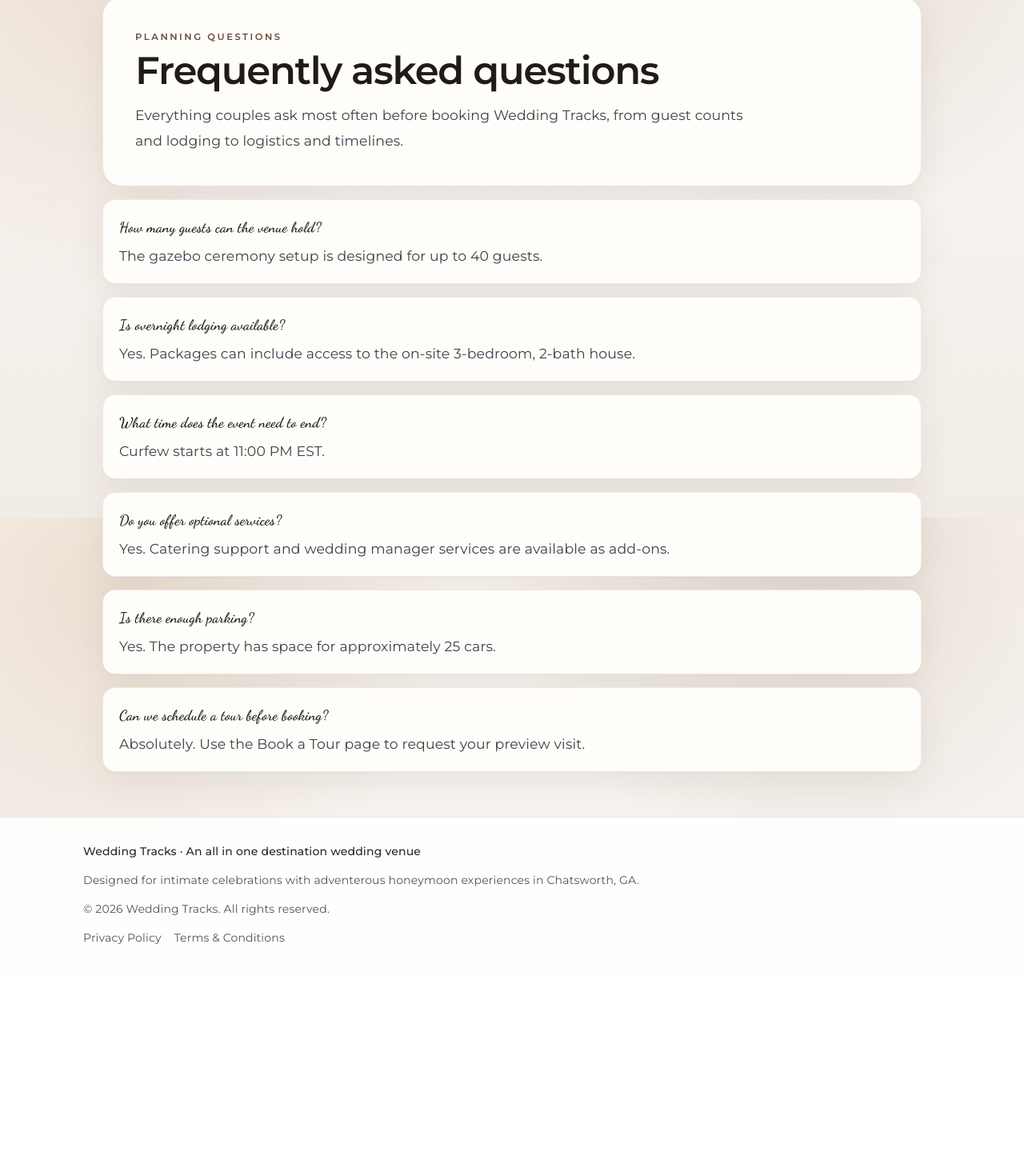
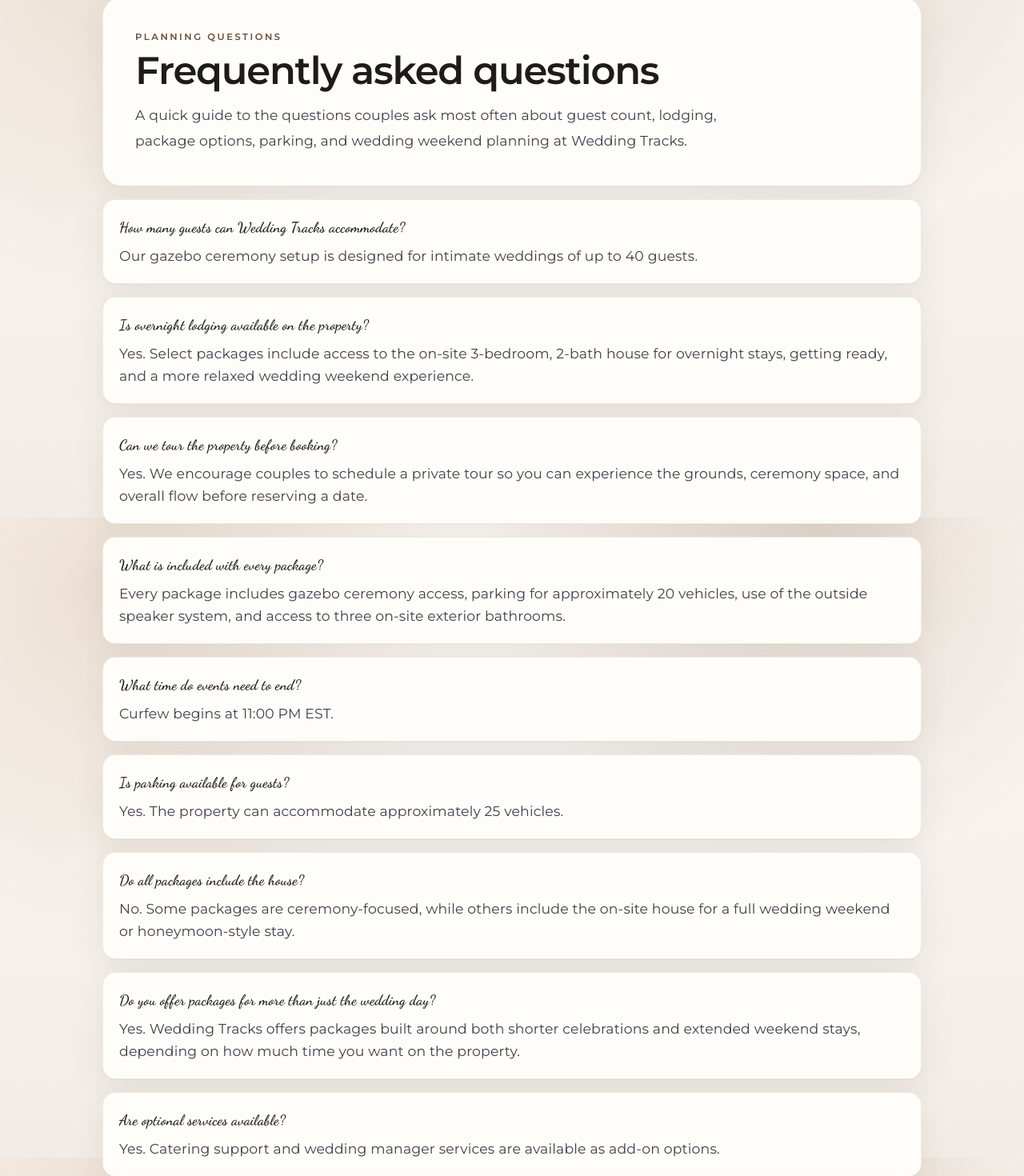
Before and after one commit to the-cloud-architect/tracks, a Next.js app: page /faq in a window 1280 px wide. Shown: the part 153-1623 px from the top of the page at 80% size. Before the commit the page ends 1367 px from the top, so only its background shows below. Built offline with nearby package versions, Linux system fonts and the light colour scheme; no server answers.

Commit message:
changed 2 lines

```diff
--- a/src/app/faq/page.tsx
+++ b/src/app/faq/page.tsx
@@ -3,33 +3,57 @@
 export const metadata: Metadata = {
   title: "FAQ | Wedding Tracks",
   description:
-    "Frequently asked questions about bookings, guest capacity, amenities, and policies at Wedding Tracks.",
+    "Answers to common questions about Wedding Tracks, including guest count, lodging, tours, parking, package details, and wedding weekend logistics.",
 };
 
 const faqs = [
   {
-    q: "How many guests can the venue hold?",
-    a: "The gazebo ceremony setup is designed for up to 40 guests.",
+    q: "How many guests can Wedding Tracks accommodate?",
+    a: "Our gazebo ceremony setup is designed for intimate weddings of up to 40 guests.",
   },
   {
-    q: "Is overnight lodging available?",
-    a: "Yes. Packages can include access to the on-site 3-bedroom, 2-bath house.",
+    q: "Is overnight lodging available on the property?",
+    a: "Yes. Select packages include access to the on-site 3-bedroom, 2-bath house for overnight stays, getting ready, and a more relaxed wedding weekend experience.",
   },
   {
-    q: "What time does the event need to end?",
-    a: "Curfew starts at 11:00 PM EST.",
+    q: "Can we tour the property before booking?",
+    a: "Yes. We encourage couples to schedule a private tour so you can experience the grounds, ceremony space, and overall flow before reserving a date.",
   },
   {
-    q: "Do you offer optional services?",
-    a: "Yes. Catering support and wedding manager services are available as add-ons.",
+    q: "What is included with every package?",
+    a: "Every package includes gazebo ceremony access, parking for approximately 20 vehicles, use of the outside speaker system, and access to three on-site exterior bathrooms.",
   },
   {
-    q: "Is there enough parking?",
-    a: "Yes. The property has space for approximately 25 cars.",
+    q: "What time do events need to end?",
+    a: "Curfew begins at 11:00 PM EST.",
   },
   {
-    q: "Can we schedule a tour before booking?",
-    a: "Absolutely. Use the Book a Tour page to request your preview visit.",
+    q: "Is parking available for guests?",
+    a: "Yes. The property can accommodate approximately 25 vehicles.",
+  },
+  {
+    q: "Do all packages include the house?",
+    a: "No. Some packages are ceremony-focused, while others include the on-site house for a full wedding weekend or honeymoon-style stay.",
+  },
+  {
+    q: "Do you offer packages for more than just the wedding day?",
+    a: "Yes. Wedding Tracks offers packages built around both shorter celebrations and extended weekend stays, depending on how much time you want on the property.",
+  },
+  {
+    q: "Are optional services available?",
+    a: "Yes. Catering support and wedding manager services are available as add-on options.",
+  },
+  {
+    q: "Is Wedding Tracks a good fit for a destination-style wedding?",
+    a: "Yes. The property is designed for couples who want more than a one-day venue rental, with on-site lodging, private grounds, and a setting that works well for a full wedding weekend.",
+  },
+  {
+    q: "What makes the property unique?",
+    a: "Wedding Tracks combines intimate ceremony space with a one-of-a-kind North Georgia setting that includes manicured grounds, a scenic pond, wooded trails, and railroad character.",
+  },
+  {
+    q: "Is the venue close to Ellijay activities?",
+    a: "Yes. Wedding Tracks is about 25 minutes west of downtown Ellijay, with easy access to orchards, vineyards, rafting, and other North Georgia attractions.",
   },
 ];
 
@@ -43,10 +67,11 @@
             Frequently asked questions
           </h1>
           <p className="mt-4 max-w-3xl leading-8 text-zinc-700">
-            Everything couples ask most often before booking Wedding Tracks, from
-            guest counts and lodging to logistics and timelines.
+            A quick guide to the questions couples ask most often about guest count,
+            lodging, package options, parking, and wedding weekend planning at Wedding Tracks.
           </p>
         </section>
+
         {faqs.map((item) => (
           <article key={item.q} className="soft-panel rounded-2xl p-5">
             <h2 className="text-lg font-semibold tracking-tight">{item.q}</h2>
--- a/src/app/things-to-do/map-panel.tsx
+++ b/src/app/things-to-do/map-panel.tsx
@@ -111,7 +111,7 @@
         <div>
           <p className="eyebrow">Interactive area map</p>
           <h2 className="mt-1 text-2xl font-semibold tracking-tight sm:text-3xl">
-            Explore places around Ellijay
+            Explore Chatsworth & Ellijay
           </h2>
         </div>
       </div>
--- a/src/app/things-to-do/page.tsx
+++ b/src/app/things-to-do/page.tsx
@@ -22,9 +22,8 @@
             Things to do around Ellijay, Georgia
           </h1>
           <p className="mt-4 max-w-3xl leading-8 text-zinc-700">
-            Give your guests a full mountain-weekend experience with curated
-            local recommendations for food, scenery, and adventure before and
-            after your celebration.
+
+            Local recommendations for food, scenery, and adventure during your stay
           </p>
         </section>
 
```
